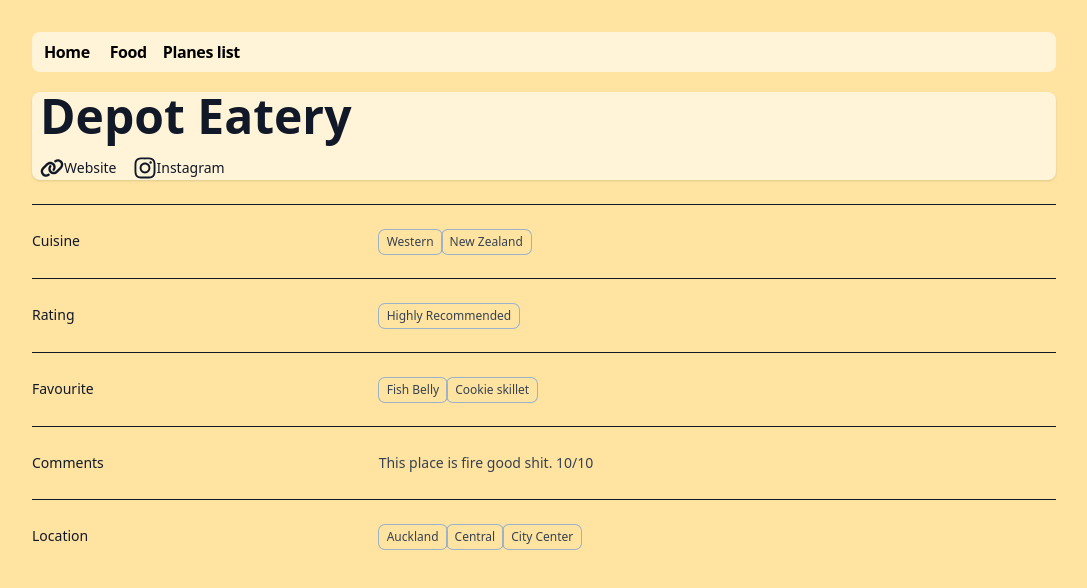
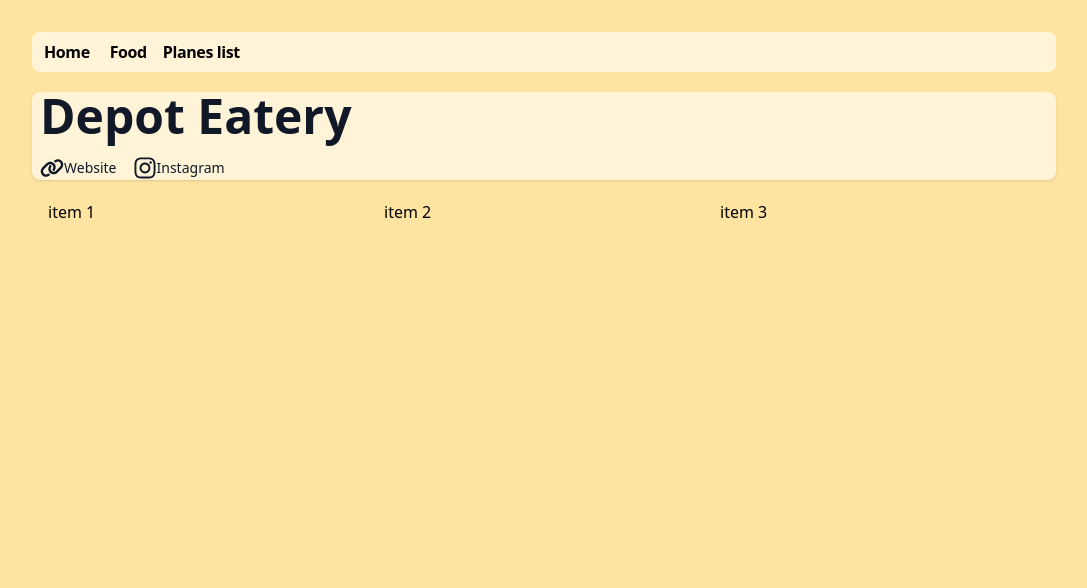
Before and after one commit to pietasty/Website, a Next.js app: page /food/depot-eatery in a window 1280 px wide. Shown: the top 588 px of the page, without its empty margins (96-1183 px from the left). Built offline with nearby package versions, Linux system fonts and the light colour scheme.

Commit message:
typejs and props cleaning up + WIP food Content Secction

```diff
--- a/app/components/foodPage.tsx
+++ b/app/components/foodPage.tsx
@@ -1,5 +1,5 @@
 import { TagList } from './tag'
-import { Header, Content } from '../utils/types'
+import { FileData, Header, Content } from '../utils/types'
 import { niceName } from '../utils/utils';
 import { FontAwesomeIcon } from '@fortawesome/react-fontawesome'
 import { faLink } from '@fortawesome/free-solid-svg-icons';
@@ -7,21 +7,21 @@
 
 
 
-function FoodHeader({data} : {data:Header}){
-    var website = data.website ? (
+function FoodHeader({header} : {header:Header}){
+    var website = header.website ? (
         <a
         className="flex flex-row text-sm leading-6 text-gray-900"
-        href={data.website} target="_blank" rel="noopener noreferrer"
+        href={header.website} target="_blank" rel="noopener noreferrer"
         >
             <FontAwesomeIcon icon={faLink} className="h-6 w-6"/>
             <p>Website</p>
         </a>
     ) : null;
 
-    var instagram = data.instagram ? (
+    var instagram = header.instagram ? (
         <a
         className="flex flex-row text-sm leading-6 text-gray-900"
-        href={data.instagram} target="_blank" rel="noopener noreferrer"
+        href={header.instagram} target="_blank" rel="noopener noreferrer"
         >
             <FontAwesomeIcon icon={faInstagram} className="h-6 w-6"/>
             <p>Instagram</p>
@@ -30,7 +30,7 @@
 
     return(
         <div className="my-5 px-2 rounded-lg shadow bg-light-warm">
-            <h1 className="text-5xl font-semibold text-gray-900">{data.title}</h1>
+            <h1 className="text-5xl font-semibold text-gray-900">{header.title}</h1>
             <div className="flex flex-row mt-4 space-x-4">
                 {website}
                 {instagram}
@@ -40,45 +40,21 @@
     )
 }
 
-
-function FoodSection({
-    title,
-    data
-}: {
-    title: string,
-    data: string | string[]
-}) {
-    var content;
-
-    if (Array.isArray(data)) {
-        content = <TagList list={data} />
-    } else {
-        content = data
-    }
-
-    return (
-        <dl key={title} className="border-t border-gray-900">
-            <div className="px-4 py-6 sm:grid sm:grid-cols-3 sm:gap-4 sm:px-0">
-                <dt className="text-sm font-medium leading-6 text-gray-900">{title}</dt>
-                <dd className="mt-1 text-sm leading-6 text-gray-700 sm:col-span-2 sm:mt-0">{content}</dd>
-            </div>
-        </dl>
+function FoodContent({content} : {content:Content}){
+    return(
+        <div className='mt-5 grid grid-cols-1 px-0 gap-4 sm:grid-cols-3 sm:px-4'>
+            <div>item 1</div>
+            <div>item 2</div>
+            <div>item 3</div>
+        </div>
     )
 }
 
-export function FoodPage({ header, content }: {
-    header: Header,
-    content: Content
-}) {
+export function FoodPage({ post }: { post: FileData}) {
     return (
         <div>
-            <FoodHeader data={header}/>
-            <div className="mt-6">
-                {Object.entries(content).map((kv, i) => {
-                    var [k, v] = kv;
-                    return <FoodSection title={niceName(k)} data={v} />
-                })}
-            </div>
+            <FoodHeader header={post.header}/>
+            <FoodContent content={post.content}/>
         </div>
     );
 }
--- a/app/food/[slug]/page.tsx
+++ b/app/food/[slug]/page.tsx
@@ -40,7 +40,7 @@
     return (
         <section>
             {/* script application/ld+json goes here */}
-            <FoodPage header={post.header} content={post.content} />
+            <FoodPage post={post} />
         </section>
     )
 }
```
